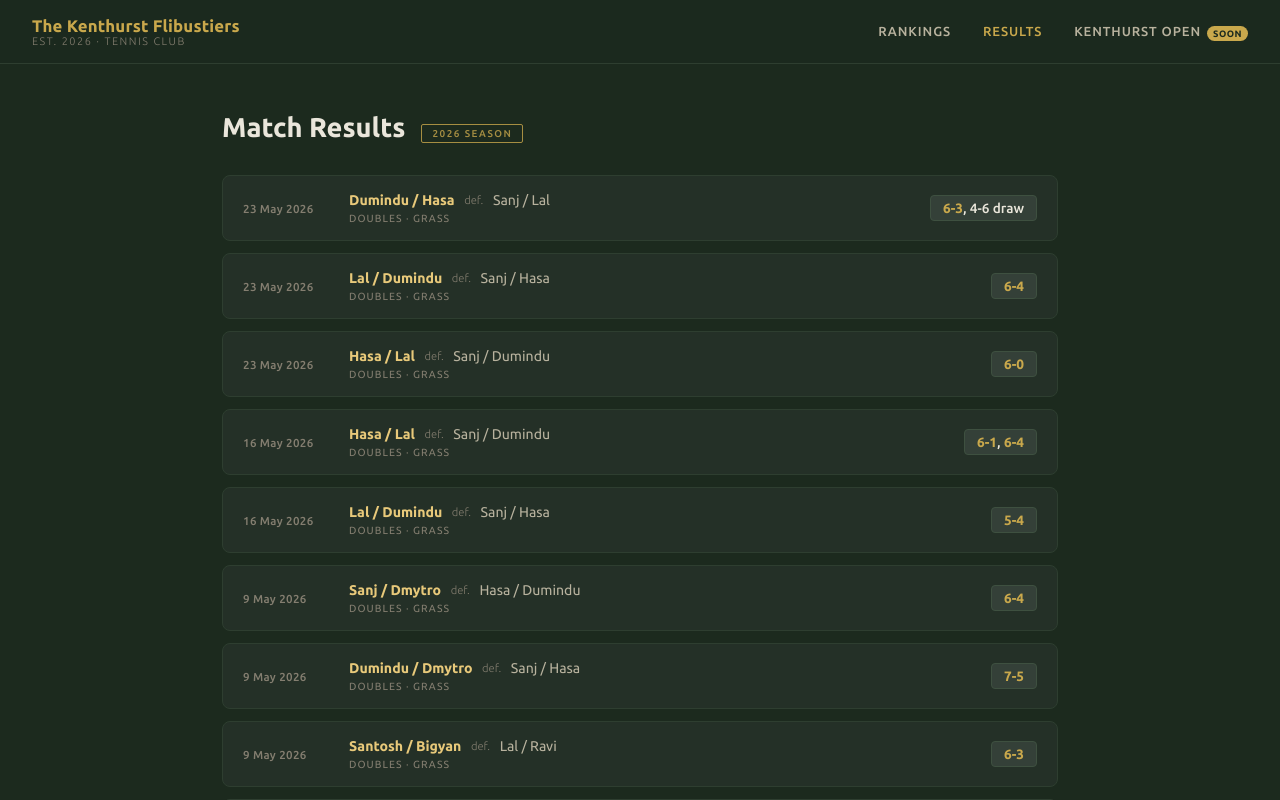
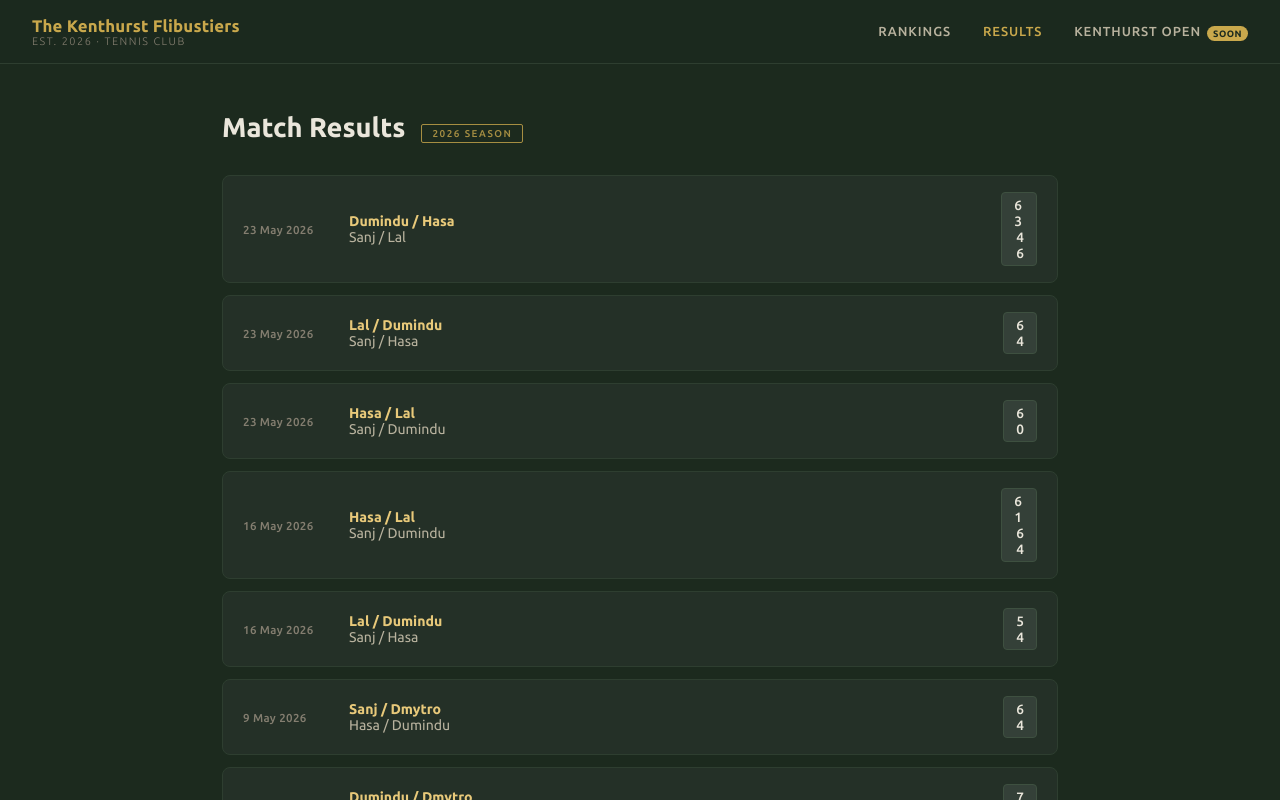
Before and after one commit to dmitridrozdov/kenthurst-flibustiers, a Next.js app: page /results in a window 1280 px wide. Shown: the top 800 px of the page. Built offline with nearby package versions, Linux system fonts and the light colour scheme.

Commit message:
Update page.tsx

```diff
--- a/src/app/results/page.tsx
+++ b/src/app/results/page.tsx
@@ -9,6 +9,17 @@ export const revalidate = 0
 function formatDate(dateStr: string) {
   const d = new Date(dateStr)
   return d.toLocaleDateString('en-AU', { day: 'numeric', month: 'short', year: 'numeric' })
+}
+
+function parseSets(score: string, winnerPerspective: boolean) {
+  return score.split(',').map((s) => {
+    const clean = s.trim().replace(/\(\d+\)/g, '').replace(/\s*draw\s*/gi, '')
+    const parts = clean.split('-').map(Number)
+    if (parts.length !== 2 || isNaN(parts[0]) || isNaN(parts[1])) return null
+    const [w, l] = parts
+    const iWin = winnerPerspective ? w > l : l > w
+    return { top: winnerPerspective ? w : l, bot: winnerPerspective ? l : w, topWin: w > l, botWin: l > w }
+  }).filter(Boolean)
 }
 
 export default async function ResultsPage() {
@@ -36,24 +47,23 @@ export default async function ResultsPage() {
                 <div key={m.id} className={styles.card}>
                   <div className={styles.date}>{formatDate(m.date)}</div>
                   <div className={styles.match}>
-                    <div className={styles.teams}>
-                      <span className={styles.winner}>{m.winner} / {m.partner1}</span>
-                      <span className={styles.vs}>def.</span>
-                      <span className={styles.loser}>{m.loser} / {m.partner2}</span>
-                    </div>
-                    <div className={styles.meta}>Doubles · {m.surface}</div>
+                    <div className={styles.winner}>{m.winner} / {m.partner1}</div>
+                    <div className={styles.loser}>{m.loser} / {m.partner2}</div>
                   </div>
                   <div className={styles.score}>
                     {m.score.split(',').map((s, i) => {
-                      const parts = s.trim().split('-')
-                      const wScore = parseInt(parts[0])
-                      const lScore = parseInt(parts[1])
-                      const winnerLeads = !isNaN(wScore) && !isNaN(lScore) && wScore > lScore
+                      const clean = s.trim().replace(/\(\d+\)/g, '').replace(/\s*draw\s*/gi, '')
+                      const parts = clean.split('-').map(Number)
+                      if (parts.length !== 2 || isNaN(parts[0]) || isNaN(parts[1])) return null
+                      const [w, l] = parts
                       return (
-                        <span key={i}>
-                          {i > 0 ? ', ' : ''}
-                          {winnerLeads ? <b>{s.trim()}</b> : s.trim()}
-                        </span>
+                        <div key={i} style={{ display: 'flex', alignItems: 'center', gap: '2px' }}>
+                          {i > 0 && <div className={styles.setDivider} />}
+                          <div className={styles.setBox}>
+                            <div className={`${styles.setNum} ${w > l ? styles.setWin : styles.setLose}`}>{w}</div>
+                            <div className={`${styles.setNum} ${l > w ? styles.setWin : styles.setLose}`}>{l}</div>
+                          </div>
+                        </div>
                       )
                     })}
                   </div>
```
